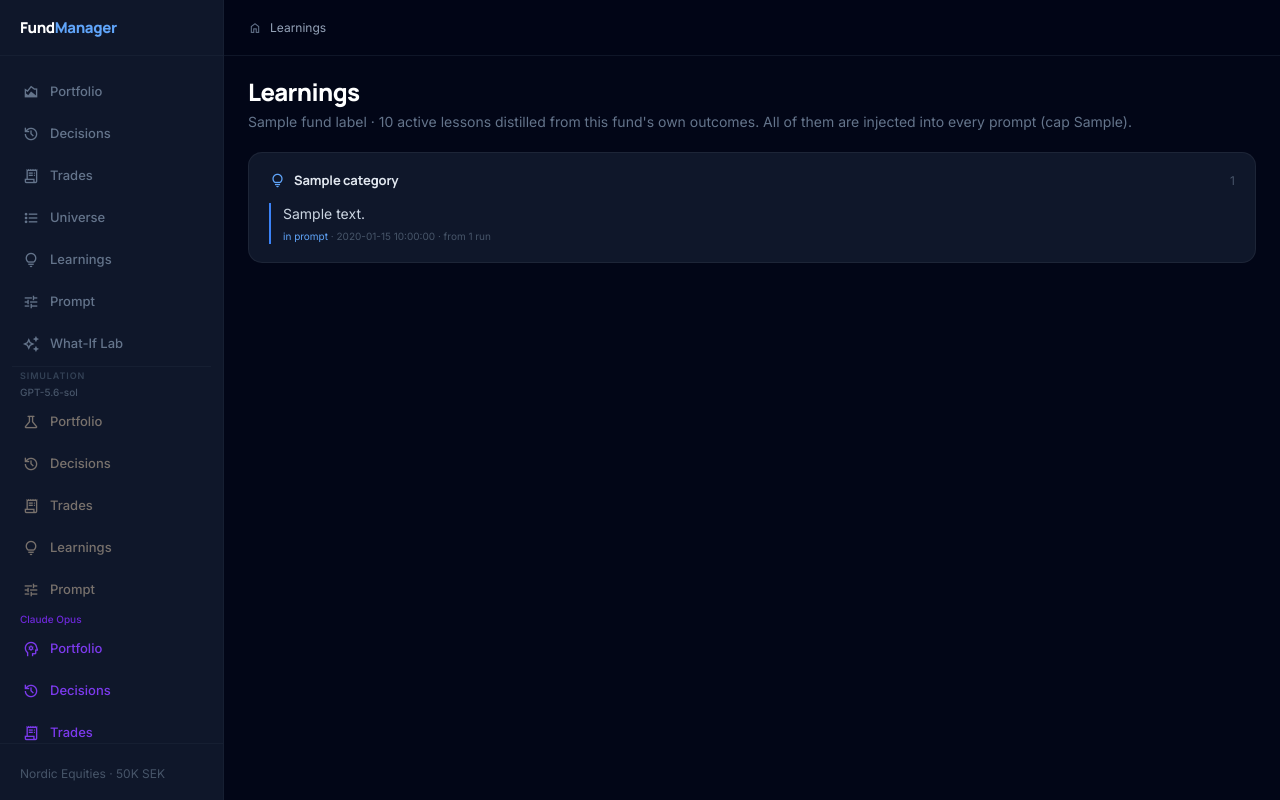
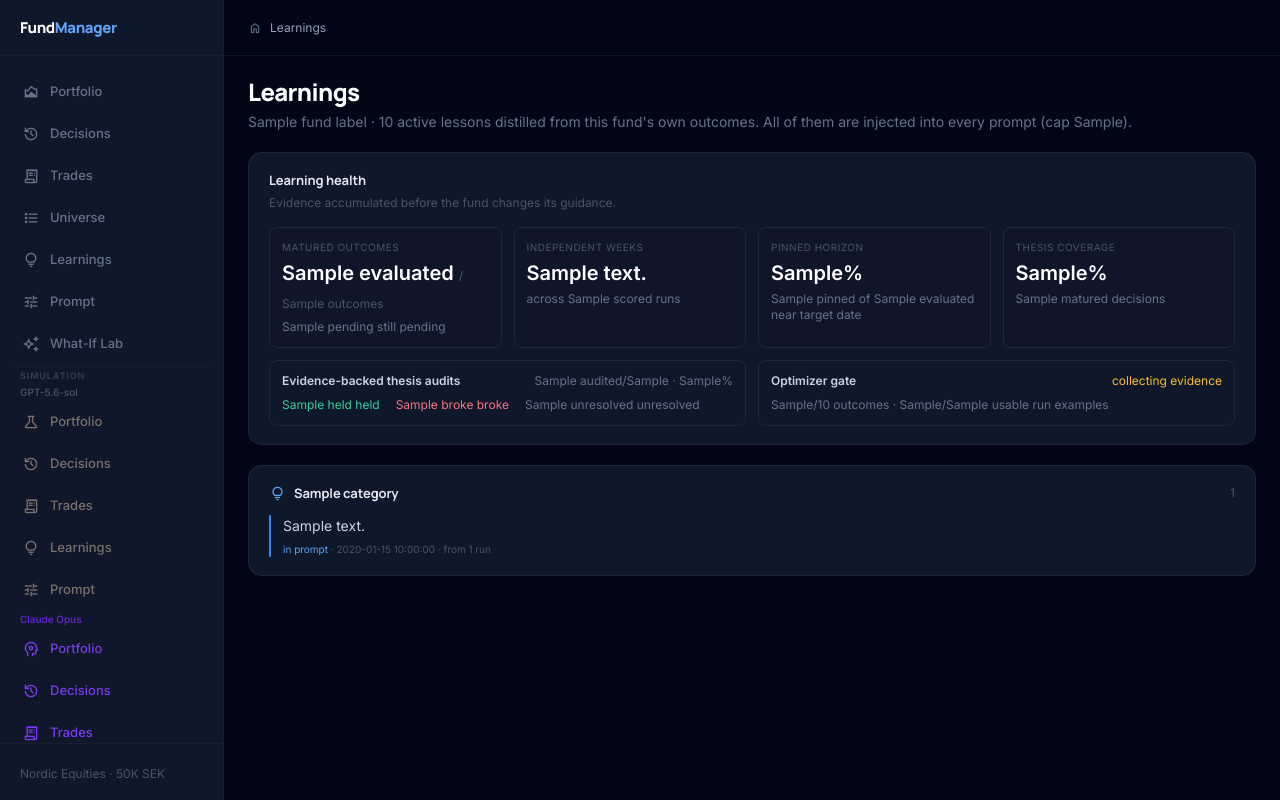
Before and after one commit to ACWesterberg/ai-fund-manager, a Python web app: template src/fundmgr/web/templates/learnings.html in a window 1280 px wide. Run offline with Jinja, Linux system fonts and the light colour scheme; the template is opened without the code that fills it: most values are stand-ins (such as "Sample title", 1, 10 or a date in 2020); some libraries are stand-ins or nearby versions.

Commit message:
Learning path changes added by Codex

```diff
--- a/src/fundmgr/web/templates/learnings.html
+++ b/src/fundmgr/web/templates/learnings.html
@@ -20,12 +20,71 @@
   </div>
 </div>
 
+<section class="card mb-5">
+  <div class="card-header mb-4">
+    <div>
+      <h2 class="card-title">Learning health</h2>
+      <p class="text-xs text-slate-600 mt-1">Evidence accumulated before the fund changes its guidance.</p>
+    </div>
+  </div>
+  <div class="grid grid-cols-2 lg:grid-cols-4 gap-3">
+    <div class="rounded-lg bg-slate-900/60 border border-slate-800 p-3">
+      <p class="text-[10px] uppercase tracking-wider text-slate-600">Matured outcomes</p>
+      <p class="text-xl font-bold text-white mt-1">{{ health.evaluated }} <span class="text-xs font-normal text-slate-600">/ {{ health.outcomes }}</span></p>
+      <p class="text-xs text-slate-500 mt-1">{{ health.pending }} still pending</p>
+    </div>
+    <div class="rounded-lg bg-slate-900/60 border border-slate-800 p-3">
+      <p class="text-[10px] uppercase tracking-wider text-slate-600">Independent weeks</p>
+      <p class="text-xl font-bold text-white mt-1">{{ health.decision_dates }}</p>
+      <p class="text-xs text-slate-500 mt-1">across {{ health.evaluated_runs }} scored runs</p>
+    </div>
+    <div class="rounded-lg bg-slate-900/60 border border-slate-800 p-3">
+      <p class="text-[10px] uppercase tracking-wider text-slate-600">Pinned horizon</p>
+      <p class="text-xl font-bold text-white mt-1">{{ health.pinned_pct }}%</p>
+      <p class="text-xs text-slate-500 mt-1">{{ health.pinned }} of {{ health.evaluated }} near target date</p>
+    </div>
+    <div class="rounded-lg bg-slate-900/60 border border-slate-800 p-3">
+      <p class="text-[10px] uppercase tracking-wider text-slate-600">Thesis coverage</p>
+      <p class="text-xl font-bold text-white mt-1">{{ health.thesis_pct }}%</p>
+      <p class="text-xs text-slate-500 mt-1">{{ health.with_thesis }} matured decisions</p>
+    </div>
+  </div>
+
+  <div class="grid lg:grid-cols-2 gap-3 mt-3">
+    <div class="rounded-lg border border-slate-800 p-3">
+      <div class="flex items-center justify-between gap-3">
+        <p class="text-xs font-semibold text-slate-300">Evidence-backed thesis audits</p>
+        <span class="text-xs text-slate-500">{{ health.audited }}/{{ health.with_thesis }} · {{ health.audit_pct }}%</span>
+      </div>
+      <div class="flex gap-4 text-xs mt-2">
+        <span class="text-emerald-400">{{ health.verdicts.held }} held</span>
+        <span class="text-rose-400">{{ health.verdicts.broke }} broke</span>
+        <span class="text-slate-500">{{ health.verdicts.unresolved }} unresolved</span>
+      </div>
+    </div>
+    <div class="rounded-lg border border-slate-800 p-3">
+      <div class="flex items-center justify-between gap-3">
+        <p class="text-xs font-semibold text-slate-300">Optimizer gate</p>
+        {% if health.optimizer_outcomes >= health.optimizer_min_outcomes and health.optimizer_runs >= health.optimizer_min_runs %}
+        <span class="text-xs text-emerald-400">ready</span>
+        {% else %}
+        <span class="text-xs text-amber-400">collecting evidence</span>
+        {% endif %}
+      </div>
+      <p class="text-xs text-slate-500 mt-2">
+        {{ health.optimizer_outcomes }}/{{ health.optimizer_min_outcomes }} outcomes ·
+        {{ health.optimizer_runs }}/{{ health.optimizer_min_runs }} usable run examples
+      </p>
+    </div>
+  </div>
+</section>
+
 {% if total == 0 %}
 <section class="card">
   <p class="text-sm text-slate-500">
     No learnings yet. They accrue as decisions are evaluated (~4 weeks after each run):
-    calibration lessons from hit-rate stats and qualitative lessons written from
-    individual trade outcomes. They'll appear here — and in the prompt — automatically.
+    calibration lessons from hit-rate stats and qualitative lessons distilled from
+    repeated patterns across outcome batches. They'll appear here — and in the prompt — automatically.
   </p>
 </section>
 {% else %}
```
Also changed, not shown: src/fundmgr/web/views.py (+74 -12 lines), tests/test_web_views.py (+129 -11 lines).
